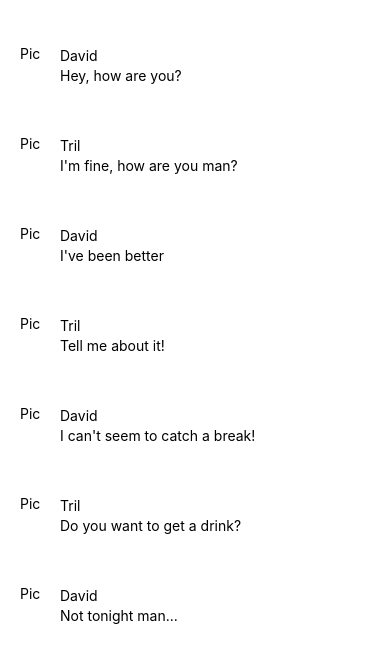
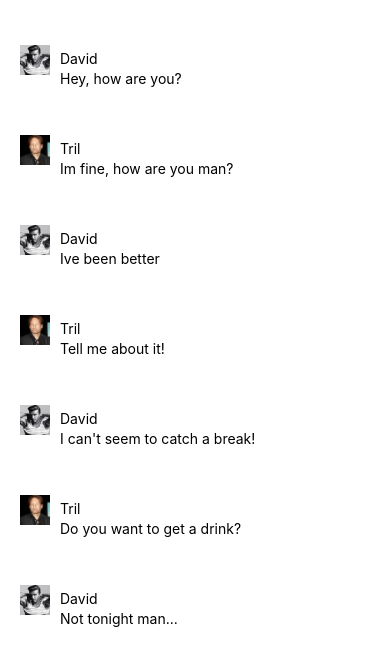
Before and after one commit to MrSankofa/Man-s-Best-Friend-App, a React Native app: screen / in a window 390 px wide. Shown: the top 666 px of the page. Built offline with nearby package versions, Linux system fonts and the light colour scheme.

Commit message:
Feat: add profile pics to messages

```diff
--- a/src/components/message.js
+++ b/src/components/message.js
@@ -1,5 +1,5 @@
 import React from 'react';
-import { View, Text } from 'react-native';
+import { View, Text, Image } from 'react-native';
 
 const Message = (props) => {
   const messageBox = {
@@ -12,9 +12,13 @@ const Message = (props) => {
     picStyle: {
       paddingLeft: 20,
     },
+    thumbnailStyle: {
+      height: 30,
+      width: 30,
+    },
     nameStyle: {
       paddingLeft: 60,
-      marginTop: -15,
+      marginTop: -25,
     },
     messageStyle: {
       paddingLeft: 60,
@@ -22,13 +26,18 @@ const Message = (props) => {
     },
   };
 
-  const { picStyle, nameStyle, messageStyle } = styles;
+  const {
+    picStyle, thumbnailStyle, nameStyle, messageStyle,
+  } = styles;
   const { height } = messageBox;
 
   return (
     <View style={height}>
       <View style={picStyle}>
-        <Text>Pic</Text>
+        <Image
+          style={thumbnailStyle}
+          source={props.thumbnailImage}
+        />
       </View>
       <View style={nameStyle}>
         <Text>{props.name}</Text>
--- a/src/components/messageList.js
+++ b/src/components/messageList.js
@@ -1,16 +1,46 @@
 import React from 'react';
 import { View } from 'react-native';
 import Message from './message';
+import davidsImage from '../images/david.jpeg';
+import trilsImage from '../images/tril.jpeg';
 
 const MessageList = () => (
   <View>
-    <Message name="David" message="Hey, how are you?" />
-    <Message name="Tril" message="I'm fine, how are you man?" />
-    <Message name="David" message="I've been better" />
-    <Message name="Tril" message="Tell me about it!" />
-    <Message name="David" message="I can't seem to catch a break!" />
-    <Message name="Tril" message="Do you want to get a drink?" />
-    <Message name="David" message="Not tonight man..." />
+    <Message
+      thumbnailImage={davidsImage}
+      name="David"
+      message="Hey, how are you?"
+    />
+    <Message
+      thumbnailImage={trilsImage}
+      name="Tril"
+      message="Im fine, how are you man?"
+    />
+    <Message
+      thumbnailImage={davidsImage}
+      name="David"
+      message="Ive been better"
+    />
+    <Message
+      thumbnailImage={trilsImage}
+      name="Tril"
+      message="Tell me about it!"
+    />
+    <Message
+      thumbnailImage={davidsImage}
+      name="David"
+      message="I can't seem to catch a break!"
+    />
+    <Message
+      thumbnailImage={trilsImage}
+      name="Tril"
+      message="Do you want to get a drink?"
+    />
+    <Message
+      thumbnailImage={davidsImage}
+      name="David"
+      message="Not tonight man..."
+    />
   </View>
 );
 
```
Also changed, not shown: src/images/david.jpeg (added), src/images/tril.jpeg (added).
